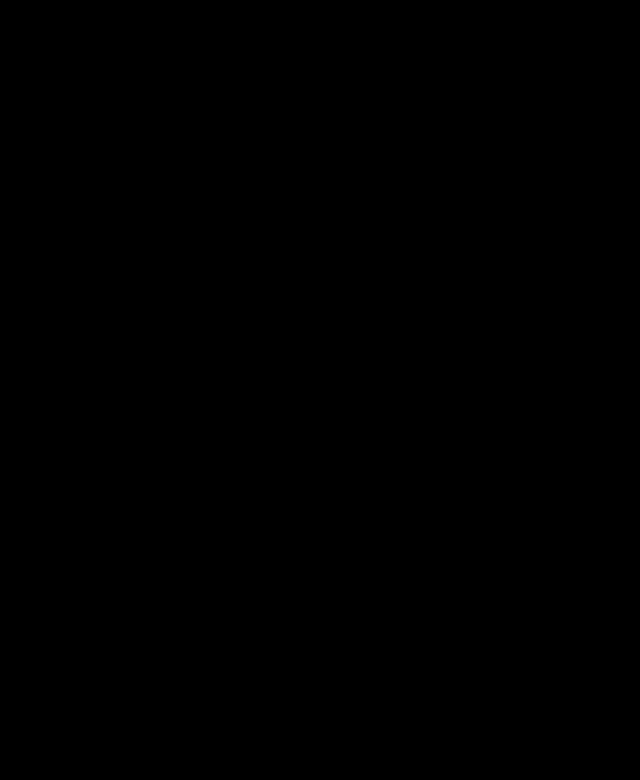
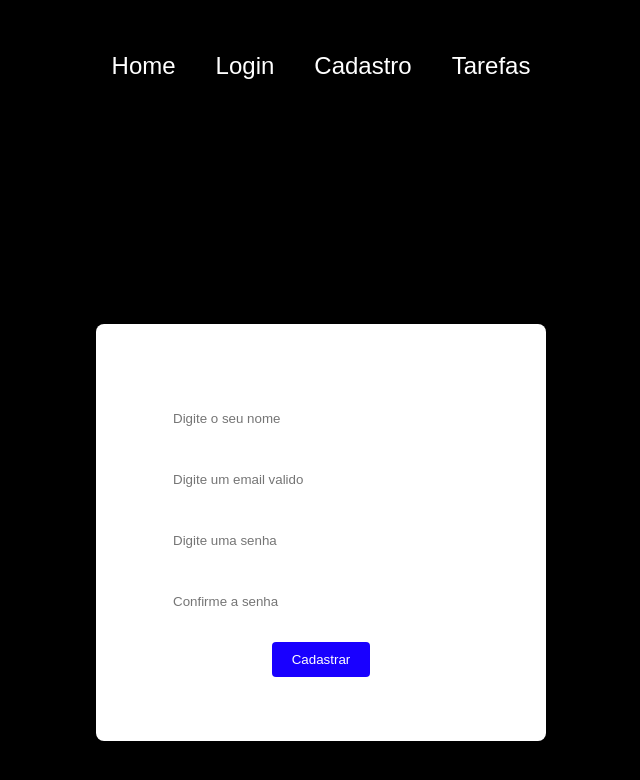
Before and after one commit to HugoCBB/Gerenciador-de-tarefas, a React (Vite) app in the folder frontend/: page /cadastrar in a window 1280 px wide. Shown: the top 780 px of the page, without its empty margins (319-959 px from the left). Built offline with nearby package versions, Linux system fonts and the light colour scheme.

Commit message:
style ( frontend ): Criacao de campos de login e cadastro

```diff
--- /dev/null
+++ b/frontend/src/components/Navbar/Navbar.css
@@ -0,0 +1,21 @@
+.navbar {
+    display: flex;
+    justify-content: center;
+    align-items: center;
+    text-align: center;
+    padding: 20px 50px;
+
+    margin: 32px;
+}
+.navbar ul {
+    display: flex;
+    list-style: none;
+    justify-content: center;
+    font-size: 24px;
+}
+.navbar ul li a {
+    color: var(--primary-color-text);
+    text-decoration: none;
+    margin: 0 10px;
+    padding: 0 10px;
+}
--- /dev/null
+++ b/frontend/src/components/Navbar/index.jsx
@@ -0,0 +1,27 @@
+import './Navbar.css';
+
+const Navbar = () => {
+    return (
+        <header className="navbar">
+                <nav>
+                    <ul>
+                        <li>
+                            <a href="/">Home</a>
+                        </li>
+                        <li>
+                            <a href="/login">Login</a>
+                        </li>
+                        <li>
+                            <a href="/cadastrar">Cadastro</a>
+                        </li>
+                        <li>
+                            <a href="/tarefas">Tarefas</a>
+                        </li>
+                    </ul>
+                </nav>
+            </header>
+    );
+}
+
+
+export default Navbar;
--- /dev/null
+++ b/frontend/src/pages/Cadastrar/Cadastrar.css
@@ -0,0 +1,57 @@
+:root {
+    --primary-color: #000000;
+    --primary-color-text: #ffffff;
+    --secondary-color-text: #1900ff;
+
+}
+.cadastrar {
+    display: flex;
+    flex-direction: column;
+    align-items: center;
+    justify-content: center;
+    text-align: center;
+}
+.cadastrar__container {
+    display: flex;
+    justify-content: center;
+    align-items: center;
+    height: 100vh;
+    background-color: var(--primary-color);
+}
+
+.form-cadastrar {
+
+    display: flex;
+    flex-direction: column;
+    justify-content: center;
+    align-items: center;
+    background-color: var(--primary-color-text);
+    padding: 64px;
+    border-radius: 8px;
+    width: 450px;
+    height: auto;
+}
+
+.form-cadastrar input {
+    margin: 10px 0;
+    padding: 12px;
+    border: 1px solid transparent;
+    border-radius: 10px;
+    width: 100%;
+}
+
+.form-cadastrar button {
+    margin-top: 10px;
+    padding: 10px 20px;
+    border: none;
+    border-radius: 4px;
+    background-color: var(--secondary-color-text);
+    color: var(--primary-color-text);
+    cursor: pointer;
+}
+
+.form-cadastrar button:hover {
+    background-color: var(--primary-color-text);
+    color: var(--secondary-color-text);
+    border: 1px solid var(--secondary-color-text);
+}
--- a/frontend/src/pages/Cadastrar/index.jsx
+++ b/frontend/src/pages/Cadastrar/index.jsx
@@ -1,10 +1,21 @@
-
-
+import './Cadastrar.css';
+import Navbar from "../../components/NavBar";
 
 const Cadastrar = () => {
     return(
         <>
-            <h1>Cadastro</h1>
+        <section className='cadastrar'>
+            <Navbar />
+            <section className="cadastrar__container">
+                <form className="form-cadastrar">
+                    <input type="text" placeholder="Digite o seu nome" />
+                    <input type="email" placeholder="Digite um email valido" />
+                    <input type="password" placeholder="Digite uma senha" />
+                    <input type="password" placeholder="Confirme a senha" />
+                    <button type="submit">Cadastrar</button>
+                </form>
+            </section>
+        </section>
         </>
     )
 }
--- a/frontend/src/pages/Home/Home.css
+++ b/frontend/src/pages/Home/Home.css
@@ -28,30 +28,6 @@
     }
 
 
-    .home__navbar {
-        display: flex;
-        justify-content: center;
-        align-items: center;
-        text-align: center;
-        padding: 20px 50px;
-
-        margin: 32px;
-    }
-    .home__navbar ul {
-        display: flex;
-        list-style: none;
-        justify-content: center;
-        font-size: 24px;
-    }
-    .home__navbar ul li a {
-        /* padding: 32px; */
-        color: var(--primary-color-text);
-        text-decoration: none;
-        margin: 0 10px;
-        padding: 0 10px;
-    }
-
-
     .home__container {
         display: flex;
         flex-direction: column;
--- a/frontend/src/pages/Home/index.jsx
+++ b/frontend/src/pages/Home/index.jsx
@@ -1,27 +1,11 @@
 
 
+import Navbar from "../../components/NavBar";
 import "./Home.css"
 const Home = () => {
     return (
         <section className="home">
-            <header className="home__navbar">
-                <nav>
-                    <ul>
-                        <li>
-                            <a href="/">Home</a>
-                        </li>
-                        <li>
-                            <a href="/login">Login</a>
-                        </li>
-                        <li>
-                            <a href="/cadastrar">Cadastro</a>
-                        </li>
-                        <li>
-                            <a href="/tarefas">Tarefas</a>
-                        </li>
-                    </ul>
-                </nav>
-            </header>
+            <Navbar/>
             <div className="home__container">
                 <h1>Gerenciador de tarefas</h1>
                 <p><strong>Organize sua vida e aumente sua produtividade</strong></p>
--- /dev/null
+++ b/frontend/src/pages/Login/Login.css
@@ -0,0 +1,57 @@
+:root {
+    --primary-color: #000000;
+    --primary-color-text: #ffffff;
+    --secondary-color-text: #1900ff;
+
+}
+.login {
+    display: flex;
+    flex-direction: column;
+    align-items: center;
+    justify-content: center;
+    text-align: center;
+}
+.login__container {
+    display: flex;
+    justify-content: center;
+    align-items: center;
+    height: 100vh;
+    background-color: var(--primary-color);
+}
+
+.form-login {
+
+    display: flex;
+    flex-direction: column;
+    justify-content: center;
+    align-items: center;
+    background-color: var(--primary-color-text);
+    padding: 64px;
+    border-radius: 8px;
+    width: 450px;
+    height: auto;
+}
+
+.form-login input {
+    margin: 10px 0;
+    padding: 12px;
+    border: 1px solid transparent;
+    border-radius: 10px;
+    width: 100%;
+}
+
+.form-login button {
+    margin-top: 10px;
+    padding: 10px 20px;
+    border: none;
+    border-radius: 4px;
+    background-color: var(--secondary-color-text);
+    color: var(--primary-color-text);
+    cursor: pointer;
+}
+
+.form-login button:hover {
+    background-color: var(--primary-color-text);
+    color: var(--secondary-color-text);
+    border: 1px solid var(--secondary-color-text);
+}
--- a/frontend/src/pages/Login/index.jsx
+++ b/frontend/src/pages/Login/index.jsx
@@ -1,10 +1,20 @@
-
+import './Login.css'
+import Navbar from "../../components/NavBar";
 
 const Login = () => {
     return (
-        <div>
-            <h1>Login</h1>
-        </div>
+        <>
+        <section className='login'>
+            <Navbar/>
+            <section className="login__container">
+                <form className="form-login">
+                    <input type="email" placeholder="Digite seu email" />
+                    <input type="password" placeholder="Digite sua senha" />
+                    <button type="submit">Login</button>
+                </form>
+            </section>
+        </section>
+        </>
     );
 }
 
```
